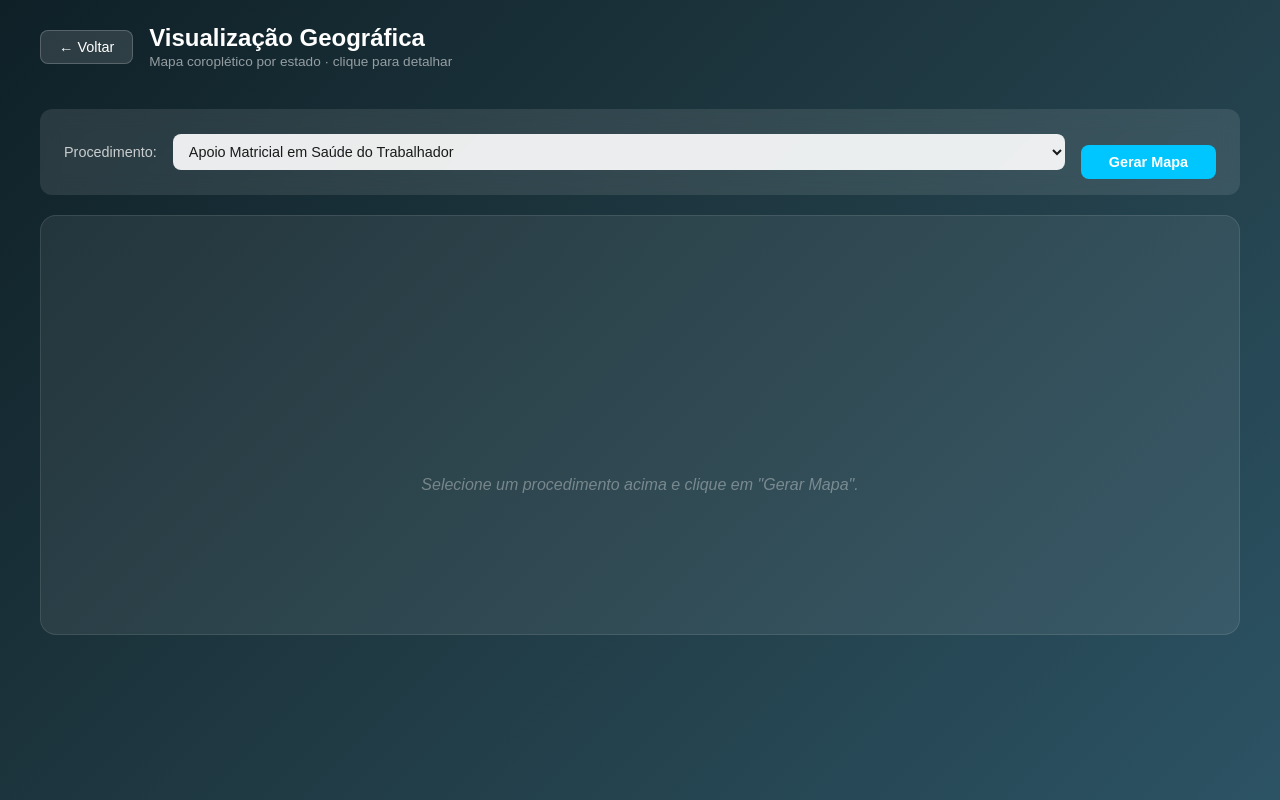
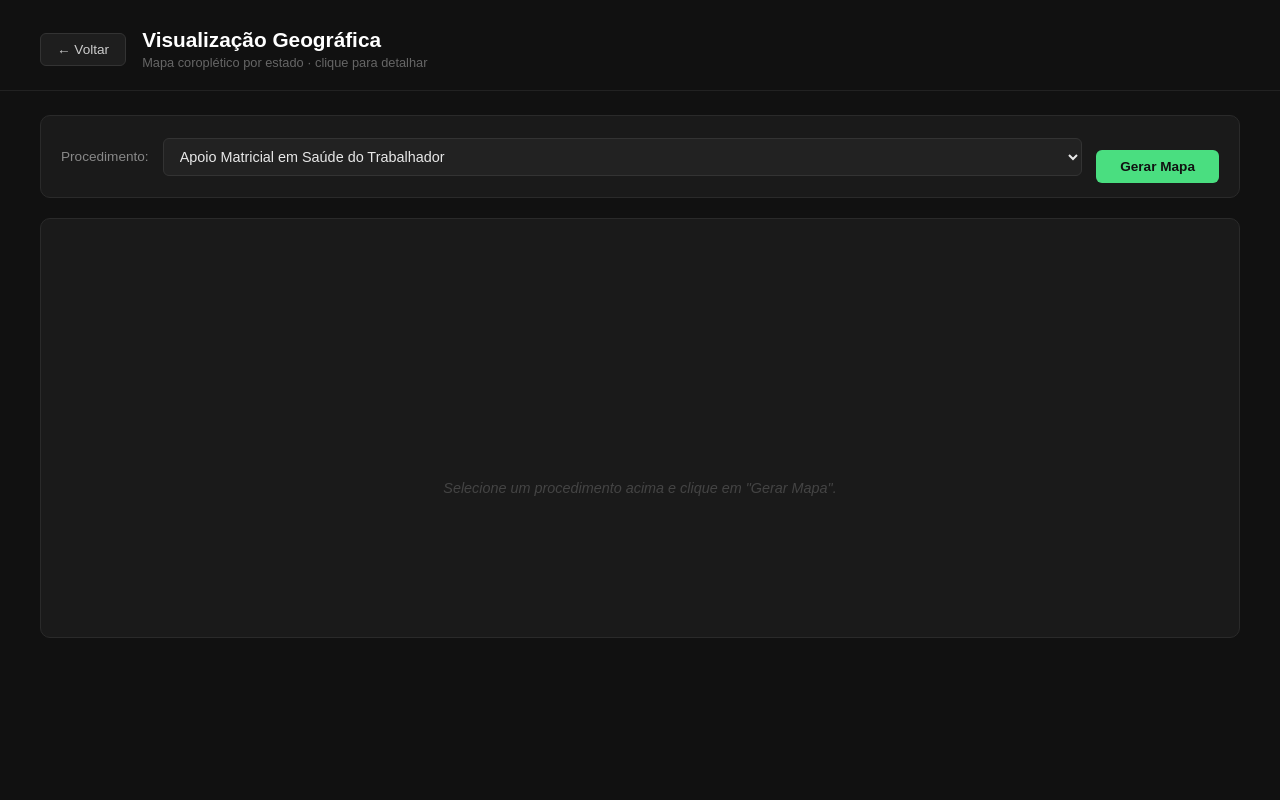
Before and after one commit to JoaoVGuerra06/webpic, a Flask app: page /mapa in a window 1280 px wide. Run offline with Flask 3, Linux system fonts and the light colour scheme; some libraries are stand-ins or nearby versions.

Commit message:
Update style.css

```diff
--- a/static/style.css
+++ b/static/style.css
@@ -9,9 +9,9 @@
 
 body {
     font-family: Arial, sans-serif;
-    background: linear-gradient(135deg, #0f2027, #203a43, #2c5364);
+    background: #111;
     min-height: 100vh;
-    color: #fff;
+    color: #e8e8e8;
 }
 
 a {
@@ -20,40 +20,44 @@ a {
 }
 
 /* ═══════════════════════════════════════
-   HEADER COMPARTILHADO (gráfico + mapa)
+   HEADER COMPARTILHADO
 ═══════════════════════════════════════ */
 .page-header {
     display: flex;
     align-items: center;
     gap: 16px;
-    padding: 24px 40px 0 40px;
+    padding: 28px 40px 0 40px;
+    border-bottom: 1px solid #222;
+    padding-bottom: 20px;
 }
 
 .btn-voltar {
-    background: rgba(255,255,255,0.12);
-    border: 1px solid rgba(255,255,255,0.2);
-    color: #fff;
-    padding: 8px 18px;
-    border-radius: 8px;
-    font-size: 0.9rem;
+    background: #1e1e1e;
+    border: 1px solid #333;
+    color: #ccc;
+    padding: 8px 16px;
+    border-radius: 6px;
+    font-size: 0.85rem;
     cursor: pointer;
-    transition: background 0.2s;
+    transition: border-color 0.2s, color 0.2s;
     white-space: nowrap;
 }
 
 .btn-voltar:hover {
-    background: rgba(255,255,255,0.22);
+    border-color: #4ade80;
+    color: #4ade80;
 }
 
 .page-header h1 {
-    font-size: 1.5rem;
+    font-size: 1.3rem;
     font-weight: bold;
+    color: #fff;
 }
 
 .page-header .subtitulo {
-    font-size: 0.85rem;
-    color: rgba(255,255,255,0.55);
-    margin-top: 2px;
+    font-size: 0.8rem;
+    color: #666;
+    margin-top: 3px;
 }
 
 /* ═══════════════════════════════════════
@@ -151,136 +155,150 @@ a {
 }
 
 form {
-    background: rgba(255,255,255,0.1);
-    padding: 20px;
-    border-radius: 12px;
-    backdrop-filter: blur(10px);
+    background: #1a1a1a;
+    border: 1px solid #2a2a2a;
+    padding: 24px;
+    border-radius: 10px;
 }
 
 label {
     display: block;
-    margin-top: 15px;
+    margin-top: 14px;
+    font-size: 0.85rem;
+    color: #888;
+    text-align: left;
+    width: 60%;
+    margin-left: auto;
+    margin-right: auto;
 }
 
-select, button[type=submit] {
-    margin-top: 5px;
-    padding: 10px;
+select {
+    margin-top: 4px;
+    padding: 9px 12px;
     width: 60%;
-    border-radius: 8px;
-    border: none;
-    background: rgba(255,255,255,0.9);
-    color: #1a1a1a;
-    font-size: 0.95rem;
+    border-radius: 6px;
+    border: 1px solid #333;
+    background: #222;
+    color: #e8e8e8;
+    font-size: 0.9rem;
+}
+
+select:focus {
+    outline: none;
+    border-color: #4ade80;
 }
 
 button[type=submit] {
-    background: #00c6ff;
-    color: white;
+    background: #4ade80;
+    color: #111;
     font-weight: bold;
     cursor: pointer;
     margin-top: 20px;
-    width: auto;
     padding: 10px 36px;
+    border-radius: 6px;
+    border: none;
+    font-size: 0.9rem;
+    transition: background 0.2s;
 }
 
 button[type=submit]:hover {
-    background: #0072ff;
+    background: #22c55e;
 }
 
 .grafico {
-    margin-top: 40px;
+    margin-top: 36px;
 }
 
 .aviso {
-    background: rgba(255, 80, 80, 0.25);
-    border: 1px solid rgba(255,80,80,0.5);
-    border-radius: 8px;
+    background: #2a1a1a;
+    border: 1px solid #5a2a2a;
+    border-radius: 6px;
     padding: 12px 20px;
     margin-top: 20px;
-    font-weight: bold;
+    font-size: 0.9rem;
+    color: #f87171;
 }
 
 .placeholder {
-    color: rgba(255,255,255,0.4);
+    color: #444;
     font-style: italic;
     margin-top: 40px;
+    font-size: 0.9rem;
 }
 
 /* ═══════════════════════════════════════
    PÁGINA DE MAPA
 ═══════════════════════════════════════ */
 .mapa-page {
-    padding: 20px 40px 40px 40px;
+    padding: 24px 40px 40px 40px;
 }
 
 .mapa-form {
     display: flex;
     align-items: center;
-    gap: 16px;
+    gap: 14px;
     flex-wrap: wrap;
-    background: rgba(255,255,255,0.1);
-    padding: 16px 24px;
-    border-radius: 12px;
-    backdrop-filter: blur(10px);
-    margin: 20px 0;
+    background: #1a1a1a;
+    border: 1px solid #2a2a2a;
+    padding: 14px 20px;
+    border-radius: 10px;
+    margin-bottom: 20px;
 }
 
 .mapa-form label {
-    font-size: 0.9rem;
-    color: rgba(255,255,255,0.75);
+    font-size: 0.85rem;
+    color: #888;
     margin: 0;
     white-space: nowrap;
+    width: auto;
+    text-align: left;
 }
 
 .mapa-form select {
     flex: 1;
     min-width: 220px;
     margin: 0;
-    padding: 9px 12px;
-    border-radius: 8px;
-    border: none;
-    background: rgba(255,255,255,0.9);
-    color: #1a1a1a;
-    font-size: 0.9rem;
+    width: auto;
 }
 
 .mapa-form button {
-    background: #00c6ff;
-    color: white;
+    background: #4ade80;
+    color: #111;
     font-weight: bold;
-    padding: 9px 28px;
-    border-radius: 8px;
+    padding: 9px 24px;
+    border-radius: 6px;
     border: none;
     cursor: pointer;
-    font-size: 0.9rem;
+    font-size: 0.85rem;
     transition: background 0.2s;
     white-space: nowrap;
 }
 
 .mapa-form button:hover {
-    background: #0072ff;
+    background: #22c55e;
 }
 
 .mapa-wrapper {
-    background: rgba(0,0,0,0.25);
-    border-radius: 16px;
+    background: #1a1a1a;
+    border: 1px solid #2a2a2a;
+    border-radius: 10px;
     overflow: hidden;
-    box-shadow: 0 0 30px rgba(0,0,0,0.4);
-    margin-bottom: 24px;
+    margin-bottom: 20px;
 }
 
 .grafico-detalhe {
-    background: rgba(255,255,255,0.07);
-    border: 1px solid rgba(255,255,255,0.1);
-    border-radius: 16px;
+    background: #1a1a1a;
+    border: 1px solid #2a2a2a;
+    border-radius: 10px;
     padding: 24px;
     min-height: 420px;
 }
 
 .grafico-detalhe h3 {
-    font-size: 1.1rem;
+    font-size: 1rem;
     margin-bottom: 16px;
-    color: rgba(255,255,255,0.8);
+    color: #aaa;
+    font-weight: normal;
 }
 
 #graficoEstado {
@@ -289,8 +307,9 @@ button[type=submit]:hover {
 }
 
 .placeholder-mapa {
-    color: rgba(255,255,255,0.35);
+    color: #444;
     font-style: italic;
     padding-top: 120px;
-    font-size: 1rem;
+    font-size: 0.9rem;
+    text-align: center;
 }
```
Also changed, not shown: other parts of static/style.css (+28 -28 lines).
